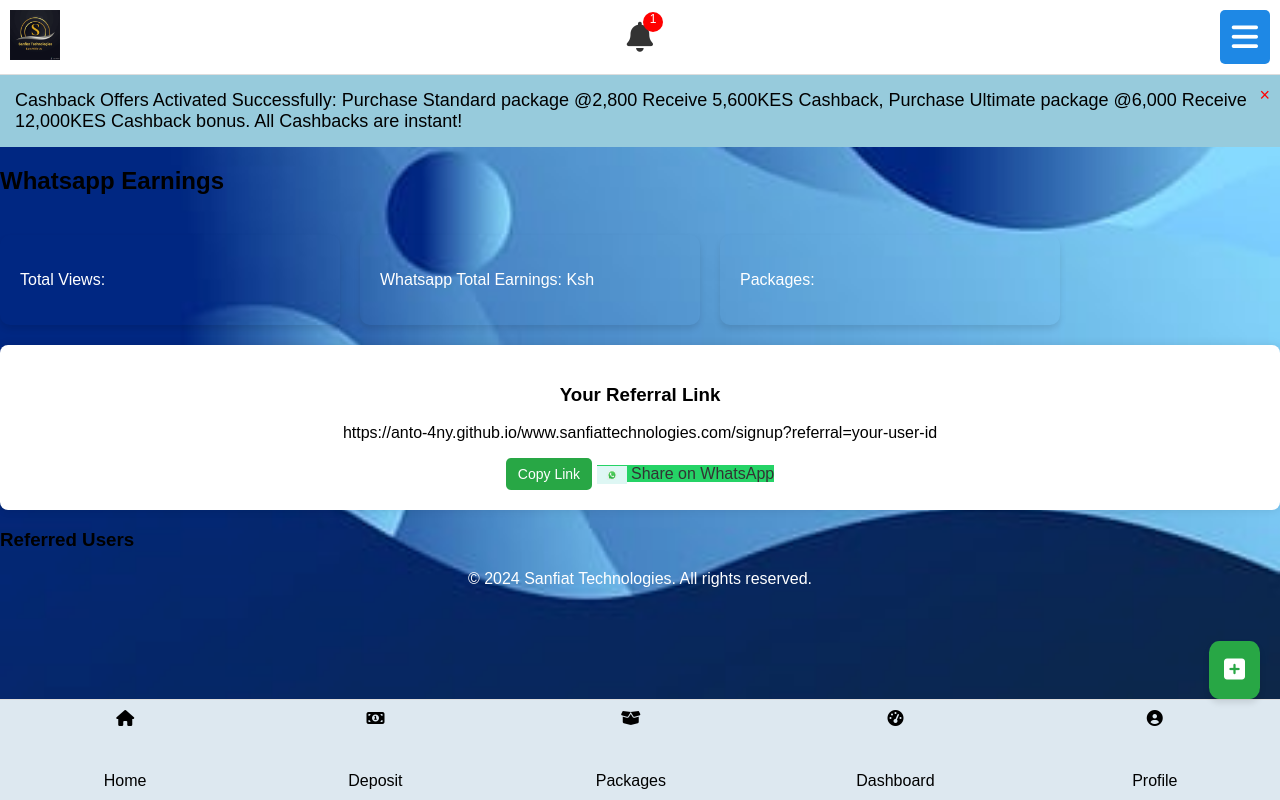
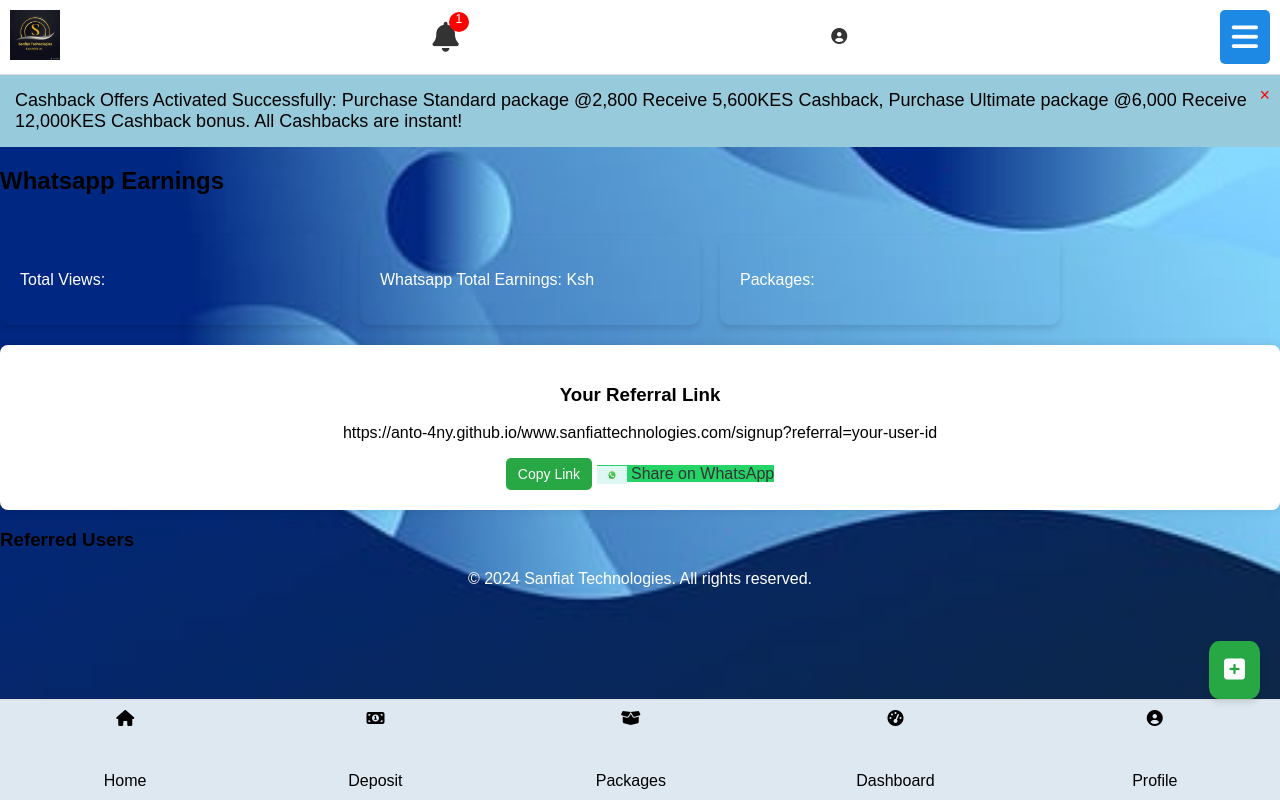
Before and after one commit to Anto-4ny/www.sanfiattechnologies.com, a website: page whatsapp-earnings.html in a window 1280 px wide. Drawn offline with Linux system fonts and the light colour scheme; no server answers.

Commit message:
Update whatsapp-earnings.html

```diff
--- a/whatsapp-earnings.html
+++ b/whatsapp-earnings.html
@@ -24,6 +24,13 @@
         <span class="notification-count" id="notification-count">1</span>
     </a>
 </div>
+        <!-- Profile Icon with Link in Header -->
+<div class="profile-icon">
+  <a href="profile.html">
+    <i class="fas fa-user-circle"></i>
+  </a>
+</div>
+
 <button id="hamburger-icon" class="hamburger-menu">
     <i class="fas fa-bars" style="font-size: 30px;"></i>
 </button>
@@ -32,7 +39,7 @@
         <img id="logo" src="images/Photo_1723191951676.png" alt="Logo">
            </a>
     <h3>Main Categories</h3>
-<a href="dashboard.html" class="has-submenu">
+<a href="dashboard.html">
     <i class="fas fa-tachometer-alt"></i> Dashboard
 </a>
 
```
